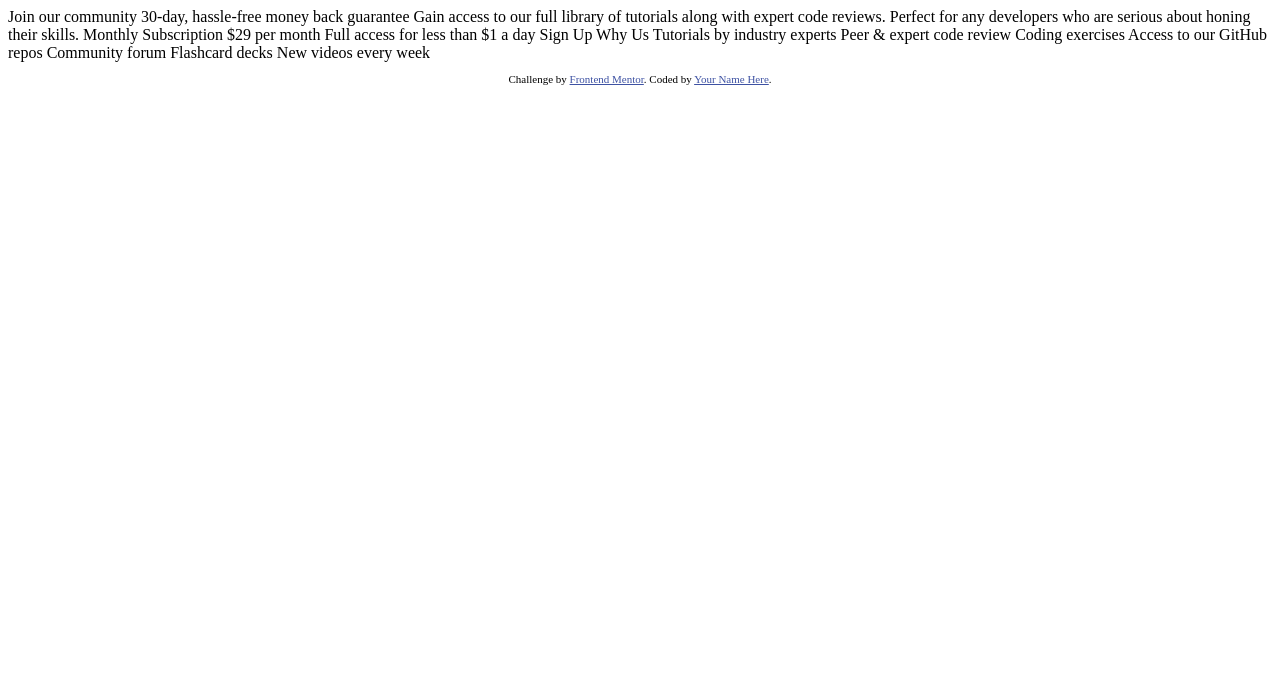
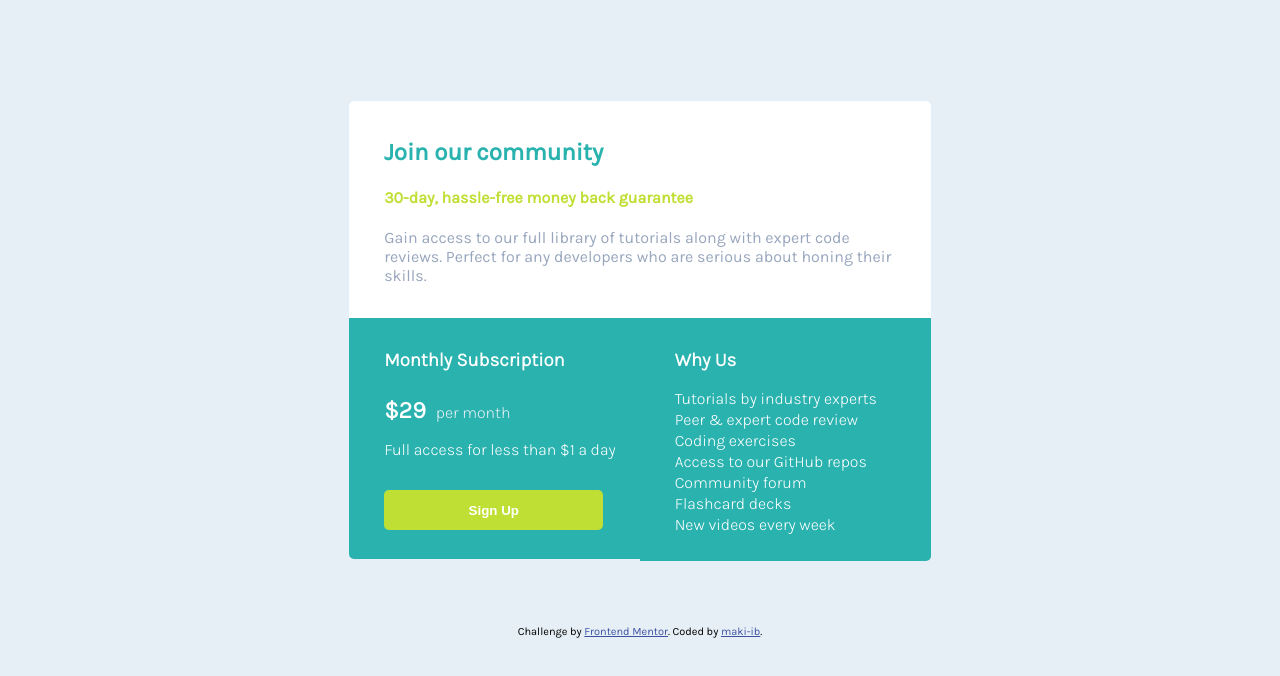
Before and after one commit to maki-ib/single-price-grid-component-master, a plain HTML site: page index.html in a window 1280 px wide. Drawn offline with Linux system fonts and the light colour scheme.

Commit message:
Essai design

```diff
--- a/index.html
+++ b/index.html
@@ -15,35 +15,42 @@
   </style>
 </head>
 <body>
-  Join our community
-
-  30-day, hassle-free money back guarantee
-
-  Gain access to our full library of tutorials along with expert code reviews.
-  Perfect for any developers who are serious about honing their skills.
-
-  Monthly Subscription
-
-  &dollar;29 per month
-
-  Full access for less than &dollar;1 a day
-
-  Sign Up
-
-  Why Us
-
-  Tutorials by industry experts
-  Peer &amp; expert code review
-  Coding exercises
-  Access to our GitHub repos
-  Community forum
-  Flashcard decks
-  New videos every week
-
+  <div class="container">
+    <header>
+      <h2>Join our community</h2>
+      <h4>30-day, hassle-free money back guarantee</h4>
+      <p>
+        Gain access to our full library of tutorials along with expert code reviews.
+        Perfect for any developers who are serious about honing their skills.
+      </p>
+    </header>
+    <main>
+      <div class="card1">
+        <h3>Monthly Subscription</h3>
+        <div class="dollar">
+          <h2>&dollar;29</h2><span>per month</span>
+        </div>
+        <p>Full access for less than &dollar;1 a day</p>
+        <button><strong>Sign Up</strong></button>
+      </div>
+      <div class="card2">
+        <h3>Why Us</h3>
+        <div class="content">
+          <p>Tutorials by industry experts</p>
+          <p>Peer &amp; expert code review</p>
+          <p>Coding exercises</p>
+          <p>Access to our GitHub repos</p>
+          <p>Community forum</p>
+          <p>Flashcard decks</p>
+          <p>New videos every week</p>
+        </div>
+      </div>
+    </main>
+  </div>
   <footer>
     <p class="attribution">
       Challenge by <a href="https://www.frontendmentor.io?ref=challenge" target="_blank">Frontend Mentor</a>.
-      Coded by <a href="#">Your Name Here</a>.
+      Coded by <a href="https://github.com/maki-ib/" target="_blank">maki-ib</a>.
     </p>
   </footer>
 </body>
--- a/style.css
+++ b/style.css
@@ -0,0 +1,75 @@
+body{
+    font-size: 16px;
+    background-color: hsl(204, 43%, 93%);
+    font-family: 'Karla1';
+}
+.container{
+    margin: 8% 27% 5% 27%;
+}
+header{
+    background-color: white;
+    padding: 3% 5% 3% 6%;
+    border-top-left-radius: 5px;
+    border-top-right-radius: 5px;
+}
+h4{
+    color: hsl(71, 73%, 54%);
+}
+header h2{
+    color: hsl(179, 62%, 43%);
+}
+header p{
+    color: hsl(218, 22%, 67%);
+}
+.card1,.card2{
+    display: inline-block;
+    vertical-align: top;
+    width: 44%;
+    font-family: 'Karla2';
+    color: white;
+}
+.card1{
+    background-color: hsl(179, 62%, 43%);
+    border-bottom-left-radius: 5px;
+    padding: 2% 0% 5% 6%;
+}
+.dollar h2,.dollar span{
+    display: inline;
+}
+.dollar span{
+    margin-left: 10px;
+}
+button{
+    background-color: hsl(71, 73%, 54%);
+    border: none;
+    color: white;
+    padding: 5% 33% 5% 33%;
+    margin-top: 15px;
+    border-radius: 5px;
+    /* box-shadow: 0px 0px 0px; */
+}
+.card2{
+    background-color: hsl(179, 62%, 43%);
+    border-bottom-right-radius: 5px;
+    margin-left: -4px;
+    padding: 2% 0% 3.2% 6%;
+}
+span{
+    color: hsl(204, 43%, 93%);
+}
+.content,.dollar{
+    margin-top: 25px;
+}
+.content{
+    line-height: 5px;
+}
+@font-face {
+    font-family: 'Karla1';
+    src: url('static/Karla-Regular.ttf');
+    weight:400;
+}
+@font-face {
+    font-family: 'Karla2';
+    src: url('static/Karla-Light.ttf');
+    weight:400;
+}
```
Also changed, not shown: static/Karla-Bold.ttf (added), static/Karla-BoldItalic.ttf (added), static/Karla-ExtraBold.ttf (added), static/Karla-ExtraBoldItalic.ttf (added), static/Karla-ExtraLight.ttf (added), static/Karla-ExtraLightItalic.ttf (added), static/Karla-Italic.ttf (added), static/Karla-Light.ttf (added), static/Karla-LightItalic.ttf (added), static/Karla-Medium.ttf (added), static/Karla-MediumItalic.ttf (added), static/Karla-Regular.ttf (added), static/Karla-SemiBold.ttf (added), static/Karla-SemiBoldItalic.ttf (added), 1 other file.
